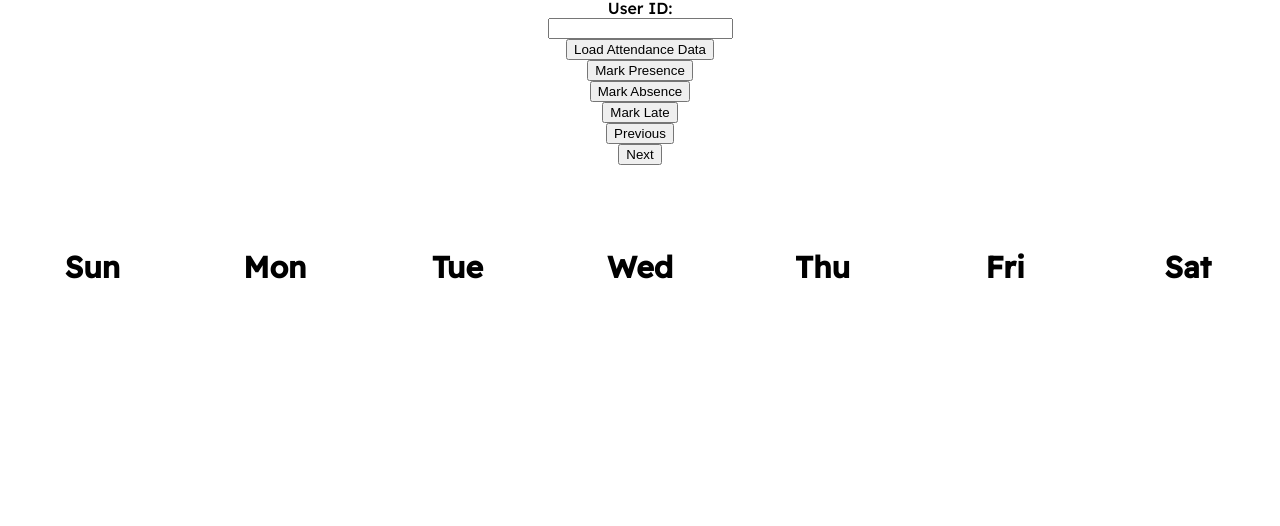
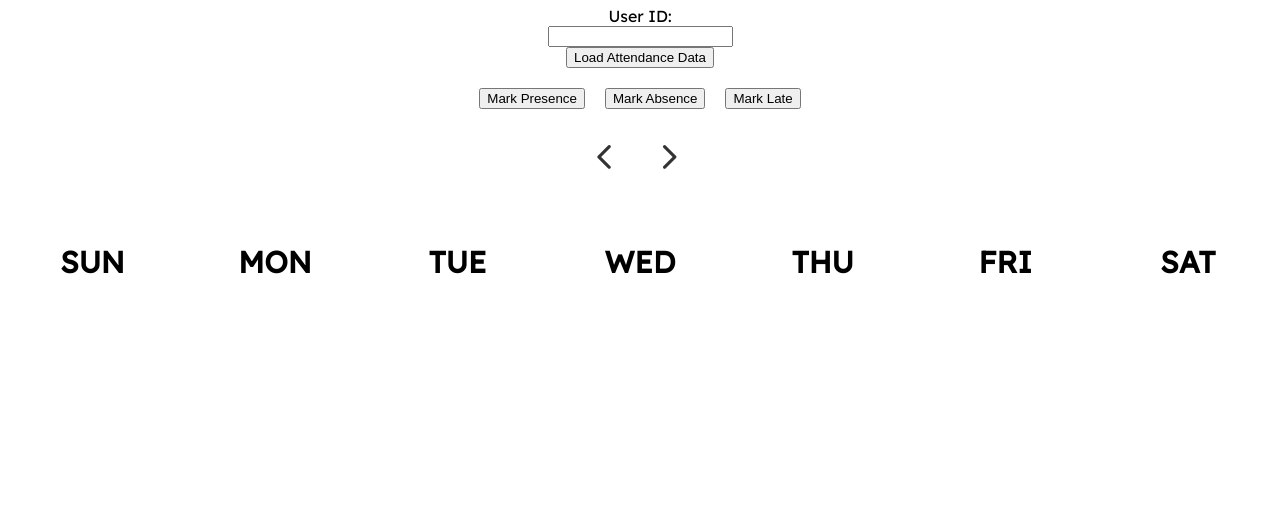
Before and after one commit to Labib-Tanhar/teacher, a plain HTML site: page index.html in a window 1280 px wide. Shown: the part 274-800 px from the top of the page. Drawn offline with nearby package versions, Linux system fonts and the light colour scheme.

Commit message:
Update index.html

```diff
--- a/index.html
+++ b/index.html
@@ -1,31 +1,32 @@
 <!DOCTYPE html>
 <html>
-
 <head>
   <title>Attendance Calendar</title>
+  <link rel="stylesheet" href="https://fonts.googleapis.com/css2?family=Material+Symbols+Rounded:opsz,wght,FILL,GRAD@24,400,0,0" />
   <style>
-@import url('https://fonts.googleapis.com/css2?family=Readex+Pro:wght@500&display=swap');
+    @import url('https://fonts.googleapis.com/css2?family=Readex+Pro:wght@400&display=swap');
+
     .present {
-    background-color: #4CAF50; /* Green */
-    color: #fff; /* White text */
+      background-color: #c6efce; /* Green */
+      color: #257246; /* White text */
     }
 
     .absent {
-    background-color: #FF5252; /* Red */
-    color: #fff; /* White text */
+      background-color: #ffc7ce; /* Red */
+      color: #c83552; /* White text */
     }
 
     .late {
-    background-color: #FFC107; /* Yellow */
-    color: #fff; /* White text */
+      background-color: #ffeb9c; /* Yellow */
+      color: #a56c34; /* White text */
     }
 
     .absence {
-    color: #FF5252; /* Red */
+      color: #ffc7ce; /* Red */
     }
 
     .attendance {
-    color: #4CAF50; /* Green */
+      color: #c6efce; /* Green */
     }
 
     body {
@@ -58,11 +59,9 @@ th, td {
       text-align: center;
       padding: 0; /* Remove padding */
       width: calc(100% / 7); /* Distribute the cells equally */
-    height: 135px; /* Set the height to create square cells */
-    position: relative;
-    border-radius: 25px; /* Add border radius to the cells */
+      height: 130px; /* Set the height to create square cells */
+      border-radius: 25%; /* Add border-radius to the cells */
       font-size: 30px;
-
     }
 
     th {
@@ -78,6 +77,42 @@ th span, td span {
       transform: translate(-50%, -50%);
     }
 
+    #status-buttons {
+      display: flex;
+      justify-content: center;
+      margin: 20px 0;
+    }
+
+    #status-buttons button {
+      margin: 0 10px;
+    }
+
+    #calendarHeader {
+      display: flex;
+      align-items: center;
+      margin-bottom: 10px;
+    }
+
+    #year {
+      margin-right: 10px;
+      font-size: 28px;
+    }
+
+    #prevBtn, #nextBtn {
+        margin-right: 5px;
+        cursor: pointer;
+        font-size: 50px;
+        color: #333;
+        display: flex; /* Align icon and text in the same line */
+        align-items: center; /* Center vertically */
+        background: none;
+        border: none;
+        padding: 0;
+        outline: none;
+        }
+    .material-symbols-rounded {
+        font-size: inherit;
+        }
   </style>
 </head>
 
@@ -88,23 +123,27 @@ th span, td span {
   <input type="text" id="userIdInput">
   <button id="loadDataBtn">Load Attendance Data</button>
 
+  <div id="status-buttons">
     <button id="presenceBtn">Mark Presence</button>
     <button id="absenceBtn">Mark Absence</button>
     <button id="lateBtn">Mark Late</button>
+  </div>
+  <div id="calendarHeader">
 
-    <button id="prevBtn">Previous</button>
-    <button id="nextBtn">Next</button>
+    <button id="prevBtn"><i class="material-symbols-rounded">keyboard_arrow_left</i></button>
      <p id="year"></p>
+     <button id="nextBtn"><i class="material-symbols-rounded">keyboard_arrow_right</i></button>
+</div>
   <table>
     <thead>
       <tr>
-                <th>Sun</th>
-                <th>Mon</th>
-                <th>Tue</th>
-                <th>Wed</th>
-                <th>Thu</th>
-                <th>Fri</th>
-                <th>Sat</th>
+        <th>SUN</th>
+        <th>MON</th>
+        <th>TUE</th>
+        <th>WED</th>
+        <th>THU</th>
+        <th>FRI</th>
+        <th>SAT</th>
       </tr>
     </thead>
     <tbody id="calendarBody">
@@ -213,7 +252,7 @@ th span, td span {
 
             if (this.isSameDate(new Date(), new Date(this.year, this.month, date))) {
     // Change text color to blue for the current date
-    cell.style.color = "blue";
+    cell.style.color = "#fff";
 }
 
 
@@ -254,9 +293,10 @@ th span, td span {
 
         function generateCalendar(year, month, userId, presenceDates, absenceDates, lateDates) {
     const calendar = new Calendar(year, month, userId, presenceDates, absenceDates, lateDates);
-            document.getElementById('year').textContent = 'Year: ' + calendar.year;
+    document.getElementById('year').textContent = getMonthName(calendar.month) + ' ' + calendar.year;
     calendar.generateCalendarBody();
 }
+
 
         function markAttendance(date, status) {
         const userId = userIdInput.value;
@@ -330,6 +370,13 @@ th span, td span {
 
             generateCalendar(currentYear, currentMonth, userIdInput.value, [], [], []);
         });
+        function getMonthName(monthIndex) {
+    const months = [
+        "January", "February", "March", "April", "May", "June",
+        "July", "August", "September", "October", "November", "December"
+    ];
+    return months[monthIndex];
+}
     </script>
 </body>
 
```
Lines whose indentation alone changed are shown as unchanged.
